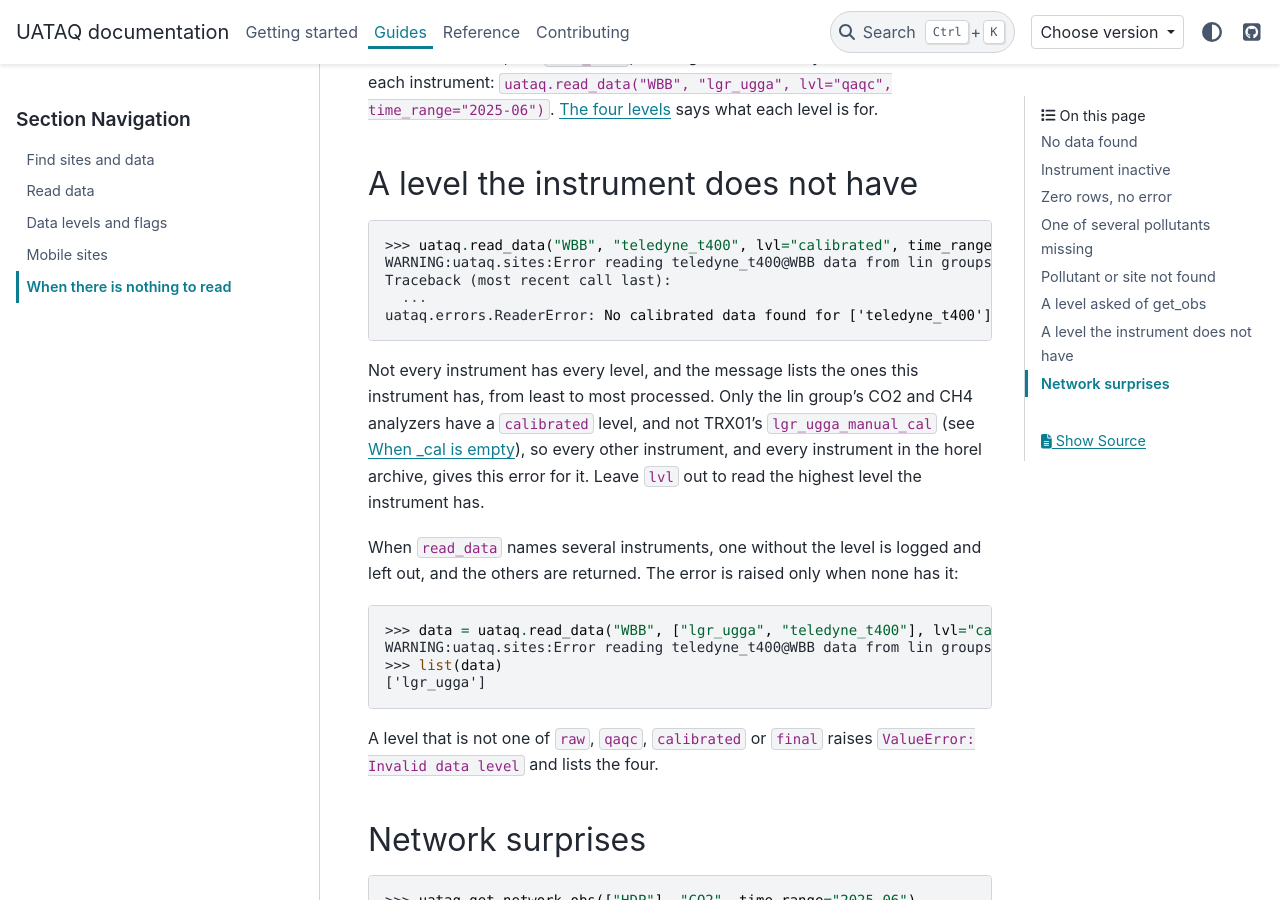
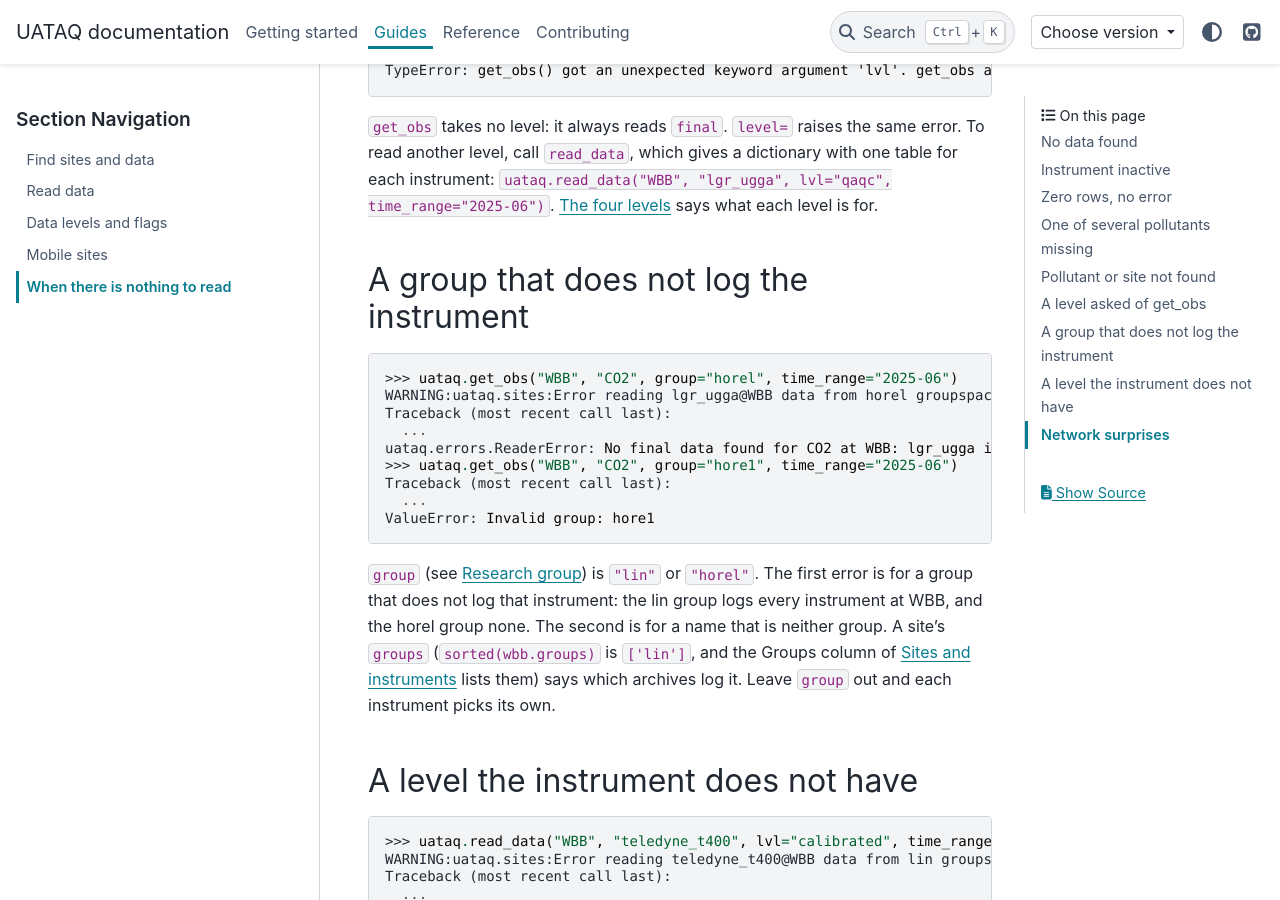
Before and after one commit to jmineau/uataq, a Sphinx documentation site: the page built from docs/guides/errors.rst, in a window 1280 px wide and 900 px high, scrolled down 4816 px. Built offline with Sphinx 7.4.7 and the PyData theme 0.15.4, drawn with Linux system fonts in a browser that asks for light colours; some of the changed text lies outside the part shown.

Commit message:
docs(errors): add the group errors; the warning-silencing snippets import uataq (#181)

```diff
--- a/docs/guides/errors.rst
+++ b/docs/guides/errors.rst
@@ -7,7 +7,8 @@ When there is nothing to read
 
     The output under each example on this page is from a run on CHPC on 15
     October 2026, except under "Pollutant or site not found" and "A level asked
-    of get_obs" (19 October 2026). The archive keeps growing, so what a read
+    of get_obs" (19 October 2026) and under "A group that does not log the
+    instrument" (30 October 2026). The archive keeps growing, so what a read
     returns will have moved on by the time you read this (:ref:`why the output
     is recorded <recorded-examples>`).
 
@@ -115,6 +116,8 @@ over days that may be empty:
 
     import warnings
 
+    import uataq
+
     warnings.filterwarnings("ignore", category=uataq.errors.EmptyResultWarning)
 
 To see where the gaps in a month are, look at the time between rows:
@@ -153,6 +156,8 @@ raises that error only when none of them has data. To silence the warning:
 .. code-block:: python
 
     import warnings
+
+    import uataq
 
     warnings.filterwarnings("ignore", category=uataq.errors.DroppedPollutantWarning)
 
@@ -228,6 +233,28 @@ one table for each instrument:
 ``uataq.read_data("WBB", "lgr_ugga", lvl="qaqc", time_range="2025-06")``.
 :ref:`data-levels` says what each level is for.
 
+A group that does not log the instrument
+----------------------------------------
+
+.. code-block:: pycon
+
+    >>> uataq.get_obs("WBB", "CO2", group="horel", time_range="2025-06")
+    WARNING:uataq.sites:Error reading lgr_ugga@WBB data from horel groupspace: horel group invalid for lgr_ugga@WBB
+    Traceback (most recent call last):
+      ...
+    uataq.errors.ReaderError: No final data found for CO2 at WBB: lgr_ugga in horel groupspace: horel group invalid for lgr_ugga@WBB.
+    >>> uataq.get_obs("WBB", "CO2", group="hore1", time_range="2025-06")
+    Traceback (most recent call last):
+      ...
+    ValueError: Invalid group: hore1
+
+``group`` (see :ref:`input-group`) is ``"lin"`` or ``"horel"``. The first error
+is for a group that does not log that instrument: the lin group logs every
+instrument at WBB, and the horel group none. The second is for a name that is
+neither group. A site's ``groups`` (``sorted(wbb.groups)`` is ``['lin']``, and
+the Groups column of :doc:`/reference/sites_and_instruments` lists them) says
+which archives log it. Leave ``group`` out and each instrument picks its own.
+
 A level the instrument does not have
 ------------------------------------
 
```
